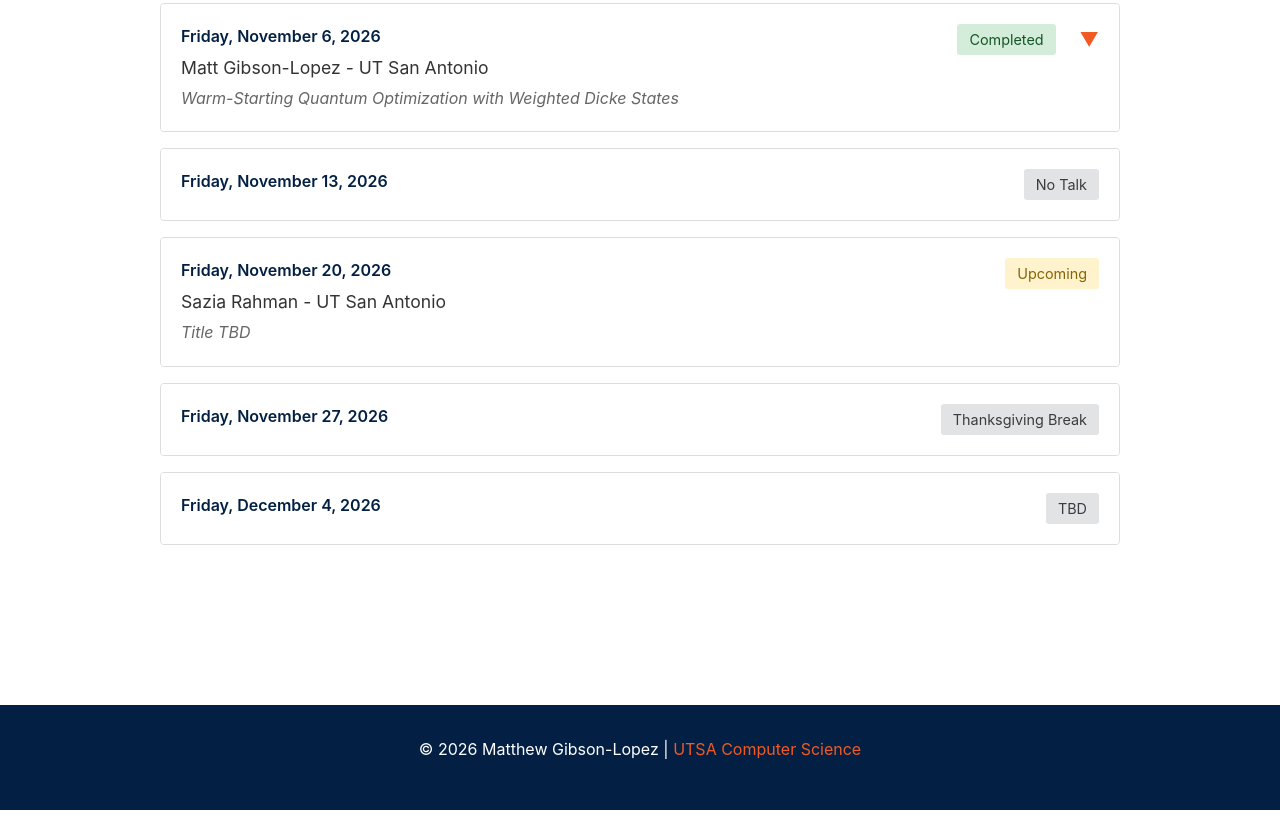
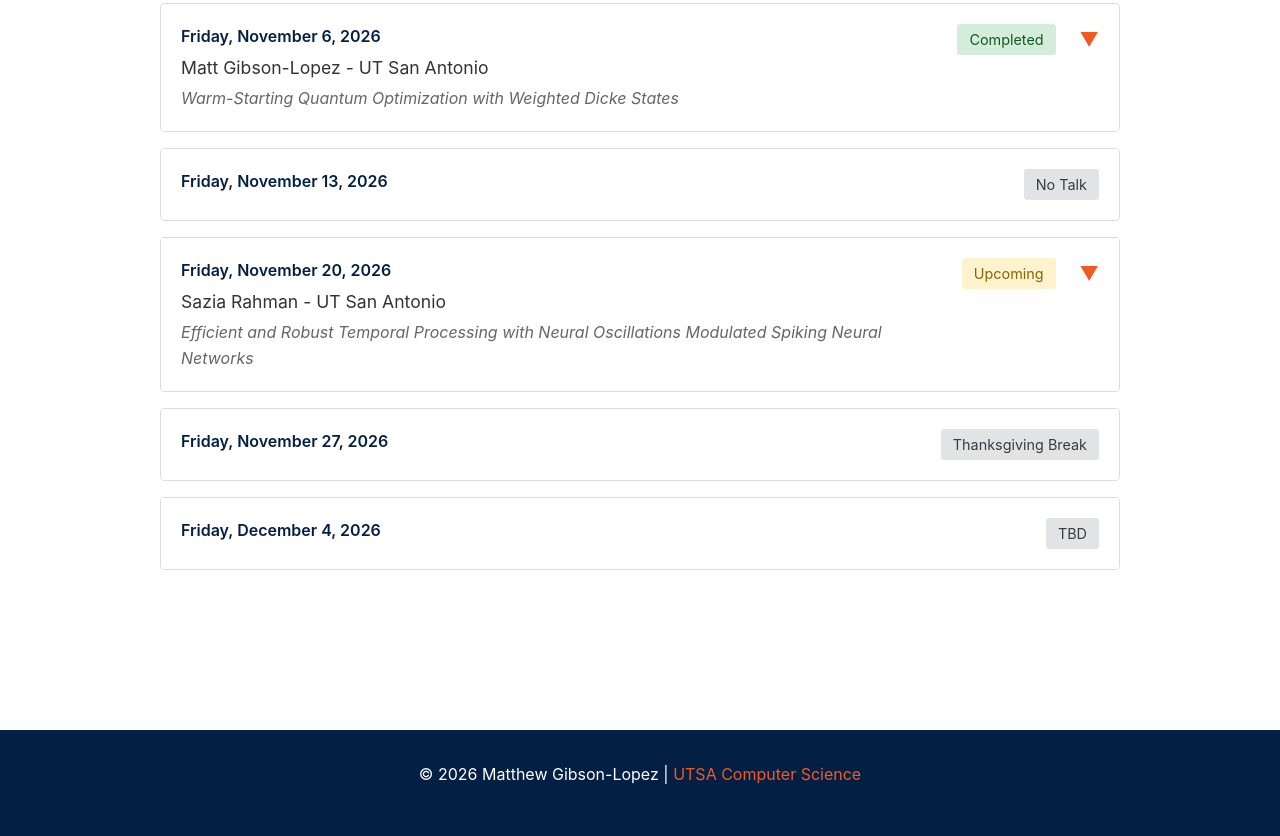
Before and after one commit to gibson-lopez-utsa/gibson-lopez-utsa.github.io, a plain HTML site: page seminar.html in a window 1280 px wide. Shown: the part 1469-2305 px from the top of the page. Before the commit the page ends 2279 px from the top, so only its background shows below. Drawn offline with Linux system fonts and the light colour scheme.

Commit message:
Add title and abstract for Nov 20 talk (Sazia Rahman)
Co-Authored-By: Claude Sonnet 5.5 <noreply@anthropic.com>

```diff
--- a/seminar.html
+++ b/seminar.html
@@ -488,13 +488,22 @@ This work studies the continuous-time limit of a quantum analog of the classical
 
                 <!-- November 20 - Speaker 3 -->
                 <div class="talk-item">
-                    <div class="talk-header">
+                    <div class="talk-header" onclick="toggleTalk(this)">
                         <div class="talk-header-content">
                             <div class="talk-date">Friday, November 20, 2026</div>
                             <div class="talk-speaker">Sazia Rahman - UT San Antonio</div>
-                            <div class="talk-title">Title TBD</div>
+                            <div class="talk-title">Efficient and Robust Temporal Processing with Neural Oscillations Modulated Spiking Neural Networks</div>
                         </div>
                         <span class="talk-status status-upcoming">Upcoming</span>
+                        <span class="expand-icon">▼</span>
+                    </div>
+                    <div class="talk-details">
+                        <div class="talk-details-content">
+                            <h4>Abstract</h4>
+                            <div class="talk-abstract">
+                                Spiking neural networks (SNNs) are event based AI/ML models inspired by biological neurons famous for energy efficiency. However, conventional SNNs face challenges in modeling long-range temporal dependencies, maintaining robustness to noise, and minimizing computation costs. Recently a new framework called Rhythm-SNN (Yan et al., 2025) was introduced to overcome the above limitation by incorporating neural oscillations into spiking neural computation. This method modulates the neuronal activity with heterogeneous periodic signals and allows neurons to toggle between different active and inactive states with different frequencies and phases. Benefits include sparsity of computational neurons, improvements to long-term dependency learning, and increases in the memory capacity of the model. In this seminar, I will present the algorithmic design and theoretical motivation and connections of rhythmic computation, efficient temporal learning, and resilient neural network architectures.
+                            </div>
+                        </div>
                     </div>
                 </div>
 
```
